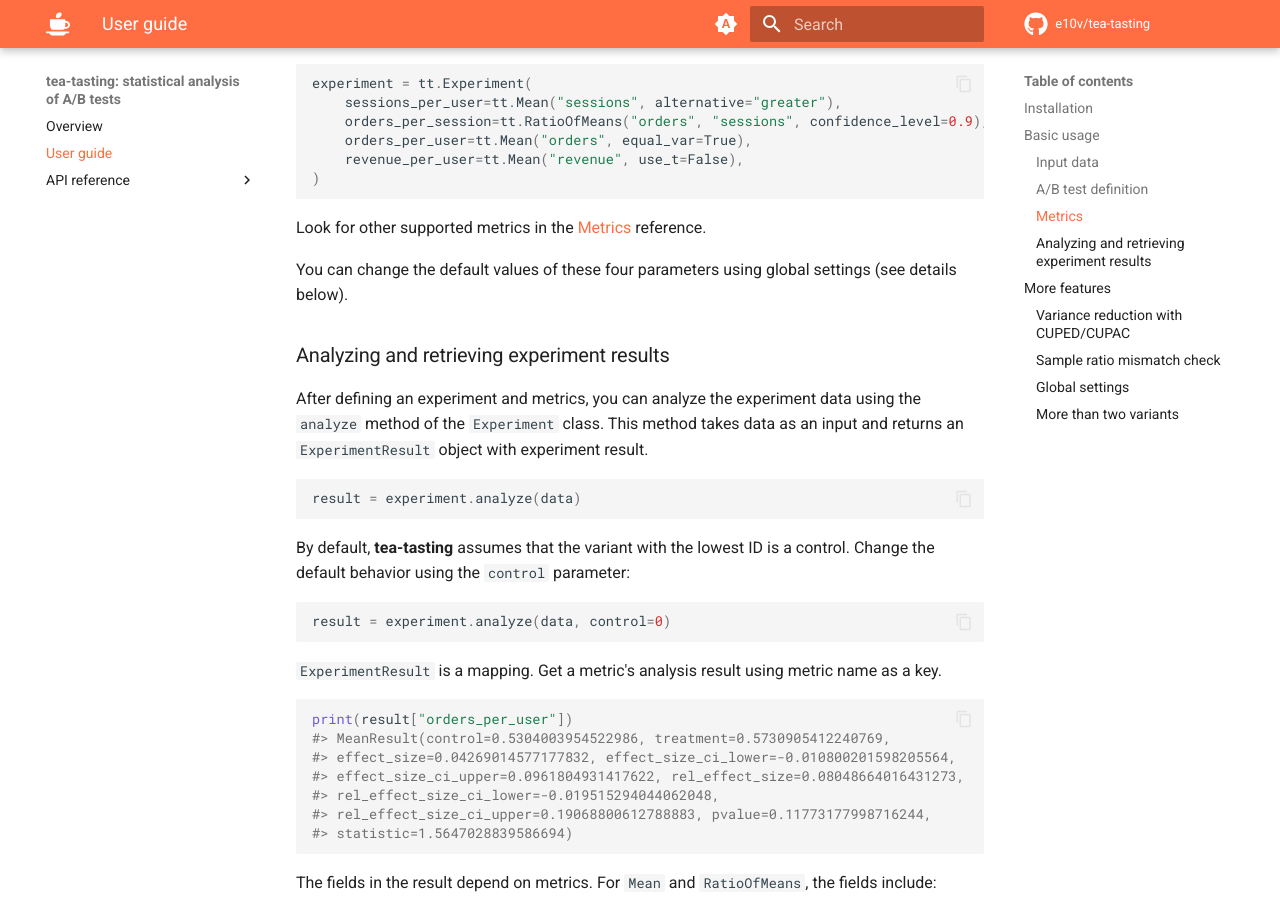
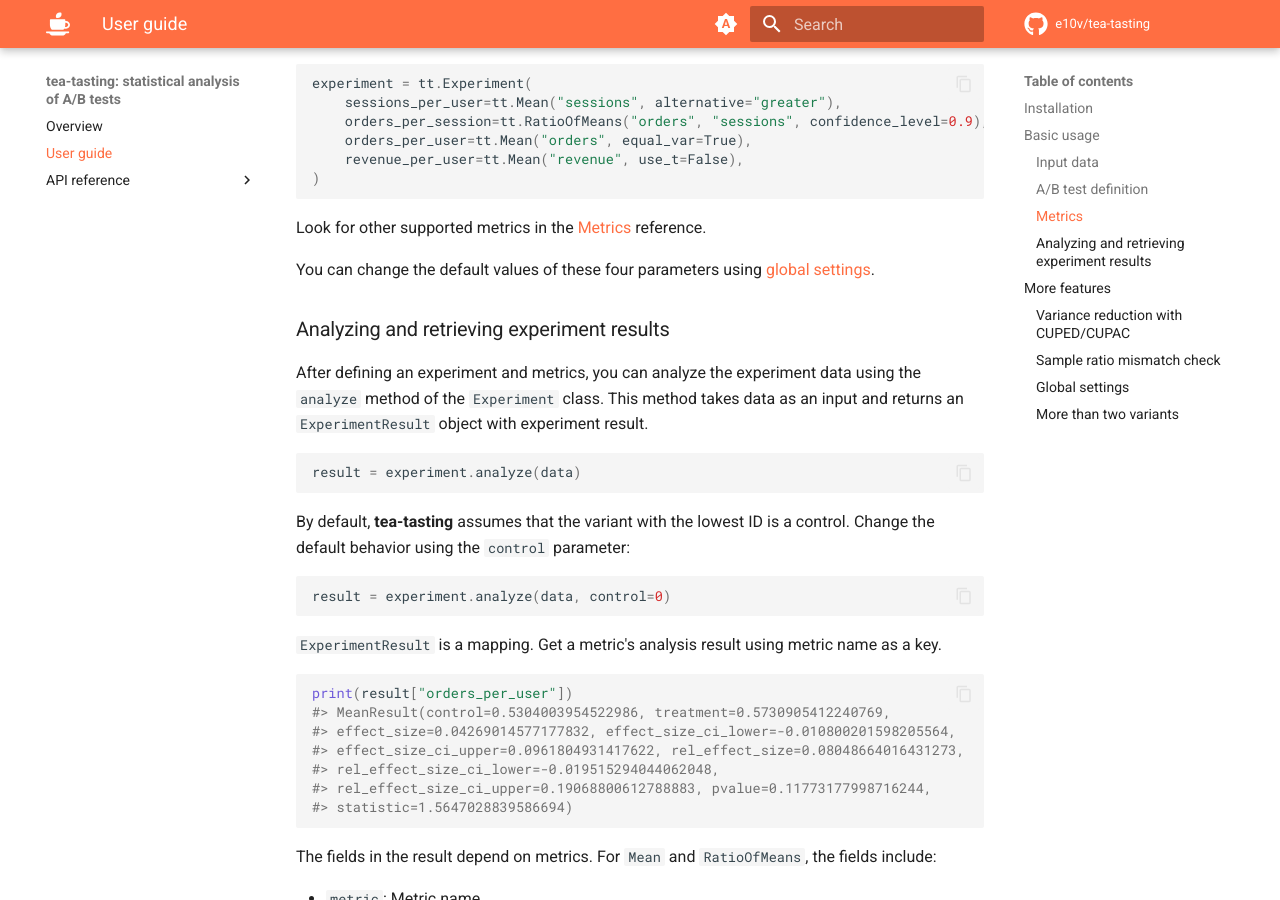
Before and after one commit to e10v/tea-tasting, an MkDocs documentation site: the page built from docs/user-guide.md, in a window 1280 px wide and 900 px high, scrolled down 2788 px. Built offline with MkDocs 1.6.1 and Material for MkDocs 9.7.7, drawn with Linux system fonts in a browser that asks for light colours; comment, search, counter and statistics services are not loaded.

Commit message:
Minor change in links

````diff
--- a/docs/user-guide.md
+++ b/docs/user-guide.md
@@ -106,9 +106,9 @@
 )
 ```
 
-Look for other supported metrics in the [Metrics](https://tea-tasting.e10v.me/api/metrics/) reference.
+Look for other supported metrics in the [Metrics](api/metrics/index.md) reference.
 
-You can change the default values of these four parameters using global settings (see details below).
+You can change the default values of these four parameters using [global settings](#global-settings).
 
 ### Analyzing and retrieving experiment results
 
````
Also changed, not shown: README.md (+2 -2 lines), docs/index.md (+2 -2 lines).
